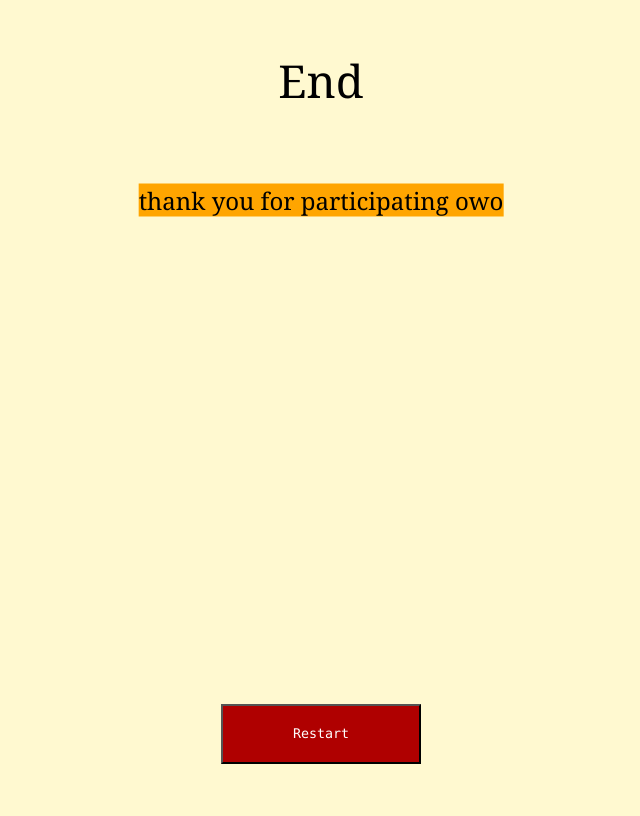
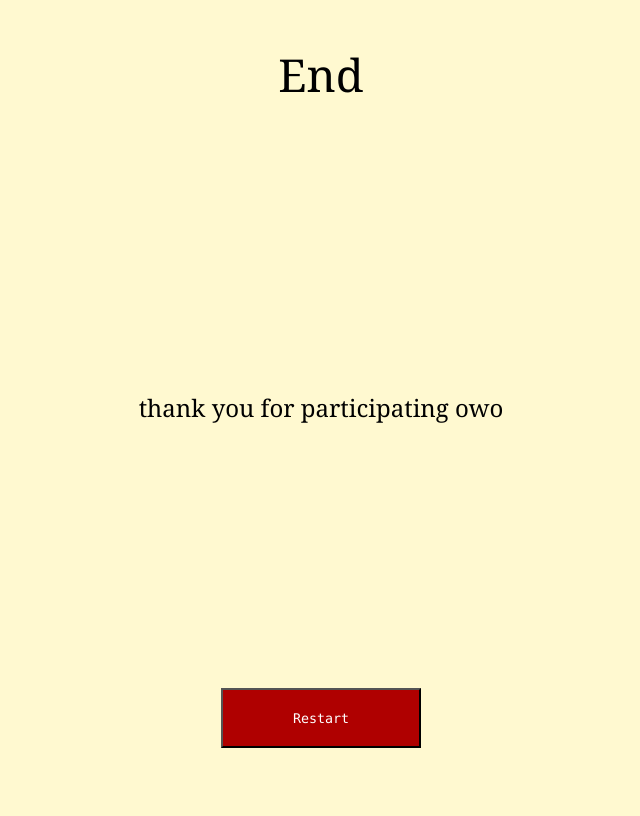
Before and after one commit to srinidhisrinivas/psy-uncertainty-experiment, a Flask app: page /1/end in a window 1280 px wide. Shown: the whole page, without its empty margins (319-959 px from the left). Before the commit the page ends 764 px from the top, so only its background shows below. Run offline with Flask 2, Linux system fonts and the light colour scheme.

Commit message:
instruction screens layout fixed

```diff
--- a/main.py
+++ b/main.py
@@ -40,9 +40,6 @@ def index():
 	pid = random.randint(0, 1000);
 	print('/%d/train/1'%(pid));
 	instructions = '';
-	print(os.getcwd());
-	print(os.listdir(os.getcwd()));
-	print(os.listdir(url_for('static', filename='txt')[1:]));
 	with open(url_for('static', filename='txt/maininstructions.txt')[1:], 'r') as f:
 		for line in f:
 			instructions += line;
--- a/static/css/main.css
+++ b/static/css/main.css
@@ -1,53 +1,72 @@
 html, body{
 	background-color: #FFF9D0;
+	user-select: none;
+	overflow: hidden;
+
+}
+body{
+	position: relative;
+}
+div#wrapper{
+	display: grid;
+	grid-template-columns: 1fr;
+	grid-template-rows: 0.5fr 2fr 0.5fr;
+	grid-template-areas: "title" "instruction" "startDiv";
+	height: 100vh;
+
+}
+div#title{
+	grid-area: title;
+	display: table;
+	text-align: center;
+	/*background-color: blue;*/
+	height: 100%;
 }
 div#titleText{
-	position: fixed;
 	font-family: "Cambria";
 	font-weight: 500;
 	font-size: 34pt;
-	left: 50%;
-	text-align: left;
-	top: 10%;
-	-webkit-transform: translate(-50%, -50%);
-	transform: translate(-50%, -50%);
-
+	display: table-cell;
+	vertical-align: middle;
 }
 
+div#instruction{
+	grid-area: instruction;
+	display: table;
+	height: 100%;
+	/*background-color: orange;*/
+	text-align: center;
+}
 div#instructionText{
-	position: fixed;
 	font-family: "Cambria";
 	font-weight: 300;
 	font-size: 18pt;
-	left: 50%;
-	text-align: left;
-	top: 25%;
-	background-color: orange;
-	-webkit-transform: translate(-50%, -50%);
-	transform: translate(-50%, -50%);
+	/*background-color: green;*/
+	display: table-cell;
+	vertical-align: middle;
+	white-space: pre-wrap;
+	margin: 0px auto;
 
 }
 div#startDiv{
-	position: fixed;
+	grid-area: startDiv;
 	font-family: "Cambria";
 	font-weight: 500;
 	font-size: 34pt;
-	left: 50%;
-	text-align: left;
-	top: 90%;
-	width: 200px;
-	height: 60px;
-	-webkit-transform: translate(-50%, -50%);
-	transform: translate(-50%, -50%);
+	text-align: center;
+	/*background-color: yellow;*/
+	vertical-align: middle;
+	display: inline-block;
 
 }
 
 #startButton{
-	width: 100%;
-	height: 100%;
+	width: 200px;
+	height: 60px;
 	background-color: #AF0000;
 	color: white;
 	font-family: "Consolas";
+	margin: 0px auto;
 }
 #startButton:hover{
 	background-color: #800000;
--- a/static/js/grid.js
+++ b/static/js/grid.js
@@ -333,8 +333,6 @@ class SquareGrid{
 		var rect = this.canvas.getBoundingClientRect();
 		var gridL = rect.left + this.p + 3;
 		var gridT = rect.top + this.p + 3;
-		alert(gridL);
-		alert(gridT);
 		var bw = this.h - 1 - 2*this.p;
 		var step = bw / this.numCells - 3.5;
 		var body = document.getElementById("gridlayer");
--- a/templates/layouts/index.html
+++ b/templates/layouts/index.html
@@ -6,9 +6,11 @@
 	<link rel="stylesheet" type="text/css" href="{{ url_for('static', filename='css/main.css') }}">
 {% endblock %}
 {% block content %}
-		<div id="titleText" onselectstart='return false'>{{ page_title }}</div>
-		<div id="instructionText" onselectstart='return false'> {{ body_text }} </div>
+		<div id="wrapper">
+		<div id="title"><div id="titleText" onselectstart='return false'>{{ page_title }}</div></div>
+		<div id="instruction"><div id="instructionText" onselectstart='return false'> {{ body_text }} </div></div>
 		<div id="startDiv" onselectstart='return false'>
 			<button id="startButton" onclick="location.href = '{{ button_dest }}'"> {{ button_text }} </button>
 		</div>
+	</div>
 {% endblock %}
```
